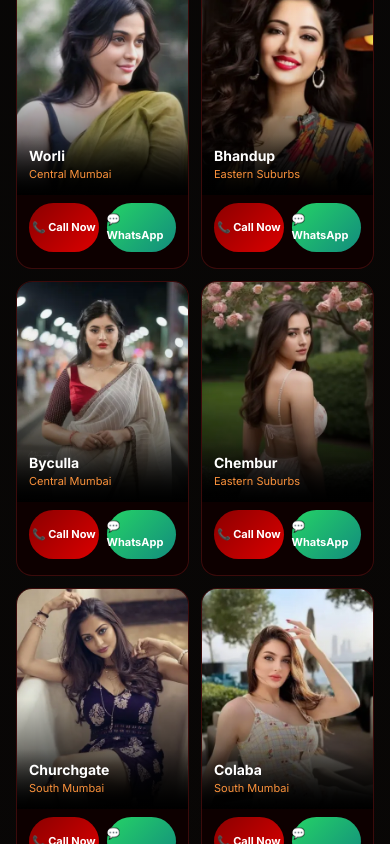
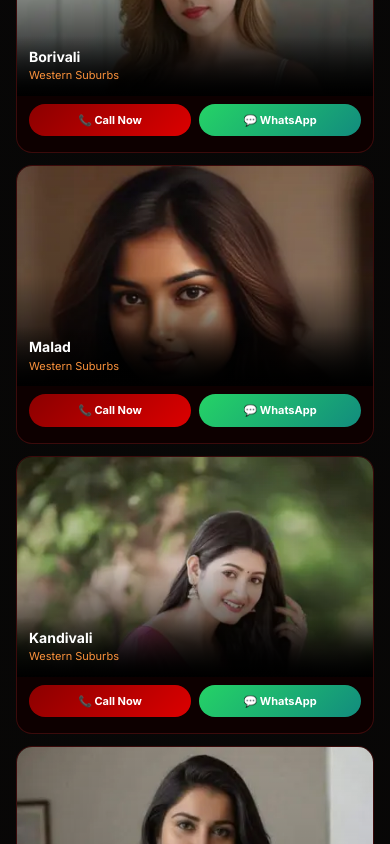
Before and after one commit to nicydotroy/hotsanjana, a Next.js app: page / in a window 390 px wide. Shown: the part 10000-10844 px from the top of the page. Built offline with nearby package versions, Linux system fonts and the light colour scheme.

Commit message:
fix: single column location cards on mobile

```diff
--- a/components/LocationGrid.tsx
+++ b/components/LocationGrid.tsx
@@ -132,7 +132,7 @@ export default function LocationGrid({
         {/* ── Mumbai ── */}
         <div className="mb-10">
           <AreaHeading emoji="🌆" label="Mumbai" count={mumbaiLocs.length} />
-          <div className="grid grid-cols-2 sm:grid-cols-3 md:grid-cols-4 lg:grid-cols-5 xl:grid-cols-6 gap-3">
+          <div className="grid grid-cols-1 sm:grid-cols-3 md:grid-cols-4 lg:grid-cols-5 xl:grid-cols-6 gap-3">
             {mumbaiLocs.map((loc) => (
               <LocationCard key={loc.slug} loc={loc} prefix={prefix} />
             ))}
@@ -142,7 +142,7 @@ export default function LocationGrid({
         {/* ── Navi Mumbai ── */}
         <div className="mb-10">
           <AreaHeading emoji="🏙️" label="Navi Mumbai" count={naviMumbaiLocs.length} />
-          <div className="grid grid-cols-2 sm:grid-cols-3 md:grid-cols-4 lg:grid-cols-5 xl:grid-cols-6 gap-3">
+          <div className="grid grid-cols-1 sm:grid-cols-3 md:grid-cols-4 lg:grid-cols-5 xl:grid-cols-6 gap-3">
             {naviMumbaiLocs.map((loc) => (
               <LocationCard key={loc.slug} loc={loc} prefix={prefix} />
             ))}
@@ -152,7 +152,7 @@ export default function LocationGrid({
         {/* ── Thane & Nearby ── */}
         <div className="mb-10">
           <AreaHeading emoji="🏘️" label="Thane & Nearby" count={thaneLocs.length} />
-          <div className="grid grid-cols-2 sm:grid-cols-3 md:grid-cols-4 lg:grid-cols-5 xl:grid-cols-6 gap-3">
+          <div className="grid grid-cols-1 sm:grid-cols-3 md:grid-cols-4 lg:grid-cols-5 xl:grid-cols-6 gap-3">
             {thaneLocs.map((loc) => (
               <LocationCard key={loc.slug} loc={loc} prefix={prefix} />
             ))}
@@ -163,7 +163,7 @@ export default function LocationGrid({
         {otherMetroLocs.length > 0 && (
           <div>
             <AreaHeading emoji="✈️" label="Other Metro Cities" count={otherMetroLocs.length} />
-            <div className="grid grid-cols-2 sm:grid-cols-3 md:grid-cols-4 lg:grid-cols-5 xl:grid-cols-6 gap-3">
+            <div className="grid grid-cols-1 sm:grid-cols-3 md:grid-cols-4 lg:grid-cols-5 xl:grid-cols-6 gap-3">
               {otherMetroLocs.map((loc) => (
                 <LocationCard key={loc.slug} loc={loc} prefix={prefix} />
               ))}
```
